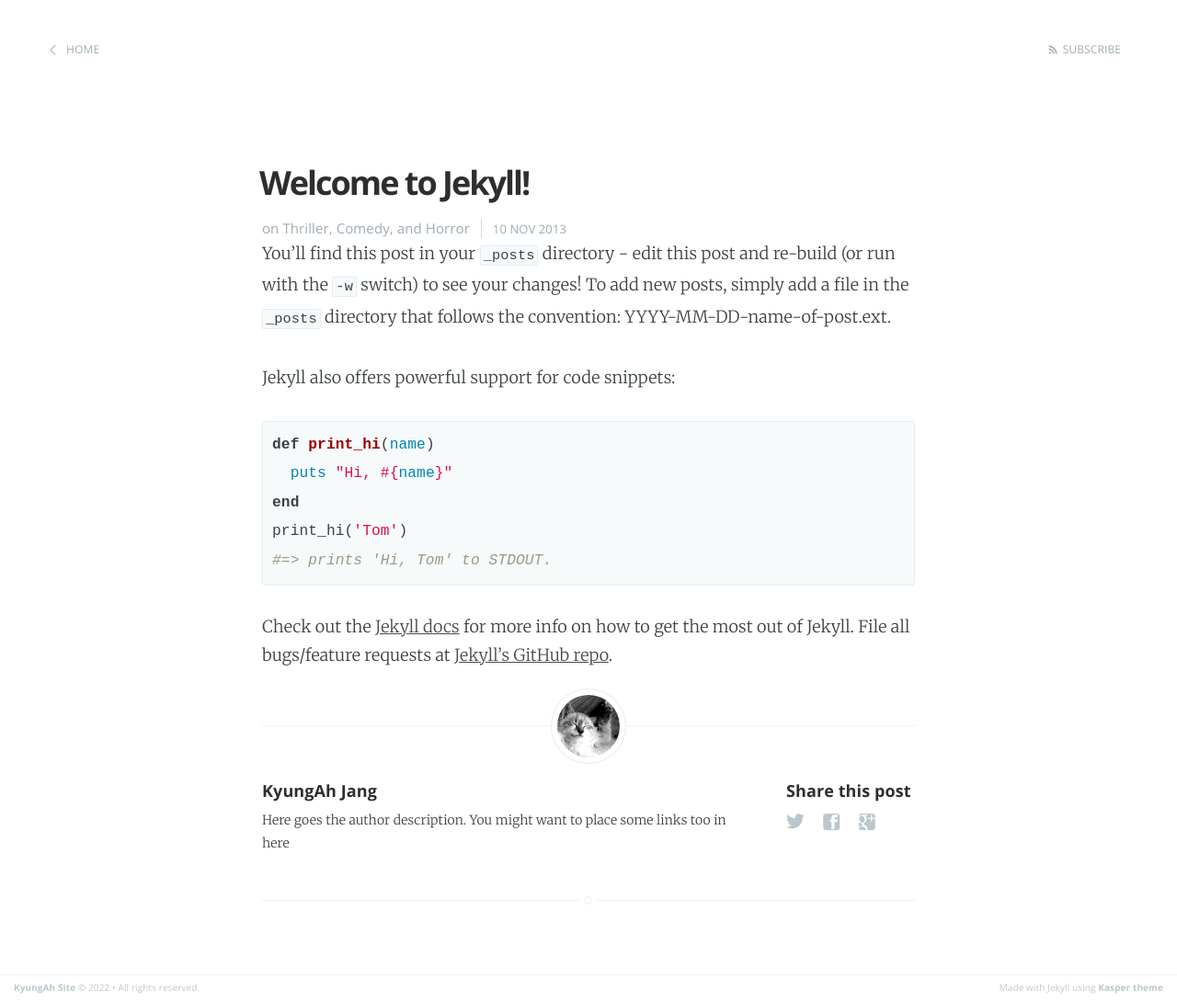
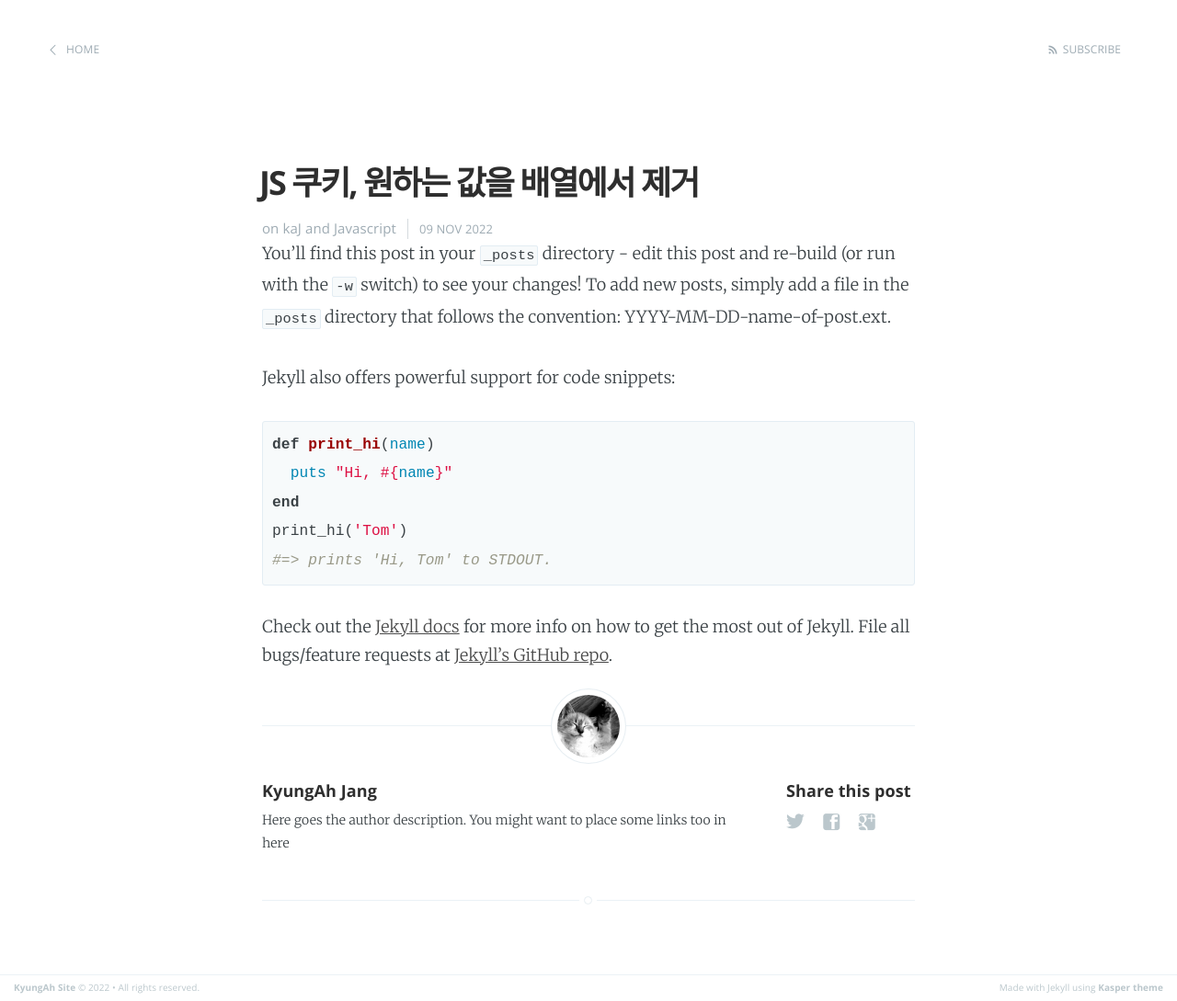
Before and after one commit to kajang93/kajang93.github.io, a Jekyll site: the page built from _posts/2013-11-10-welcome-to-jekyll.markdown, in a window 1280 px wide. Shown: the whole page at 92% size. Built offline with Jekyll 4.4.1, drawn with Linux system fonts in a browser that asks for light colours.

Commit message:
Update 2013-11-10-welcome-to-jekyll.markdown

```diff
--- a/_posts/2013-11-10-welcome-to-jekyll.markdown
+++ b/_posts/2013-11-10-welcome-to-jekyll.markdown
@@ -1,8 +1,8 @@
 ---
 layout: post
-title:  "Welcome to Jekyll!"
-date:   2013-11-10 10:18:00
-categories: Thriller Comedy Horror
+title:  "JS 쿠키, 원하는 값을 배열에서 제거"
+date:   2022-11-09 13:29:00
+categories: kaJ Javascript
 ---
 
 You'll find this post in your `_posts` directory - edit this post and re-build (or run with the `-w` switch) to see your changes!
```
